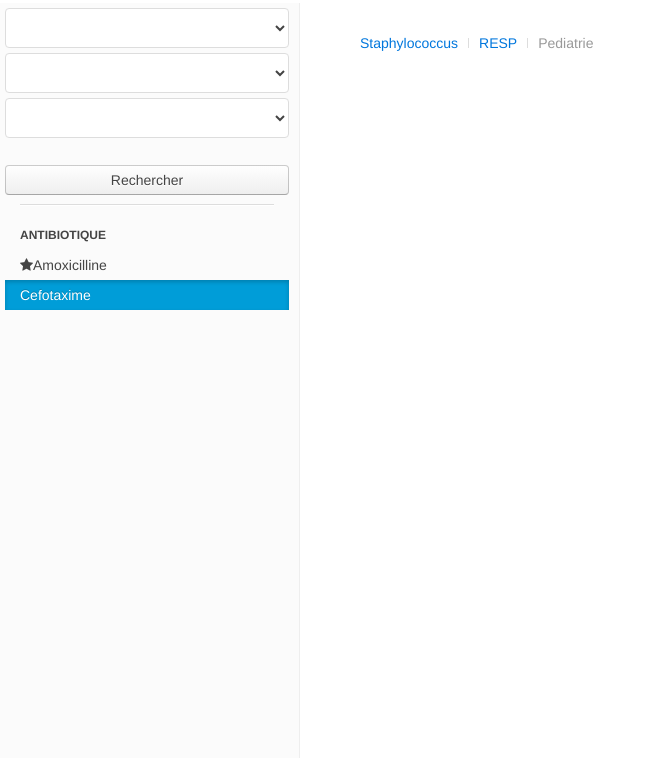
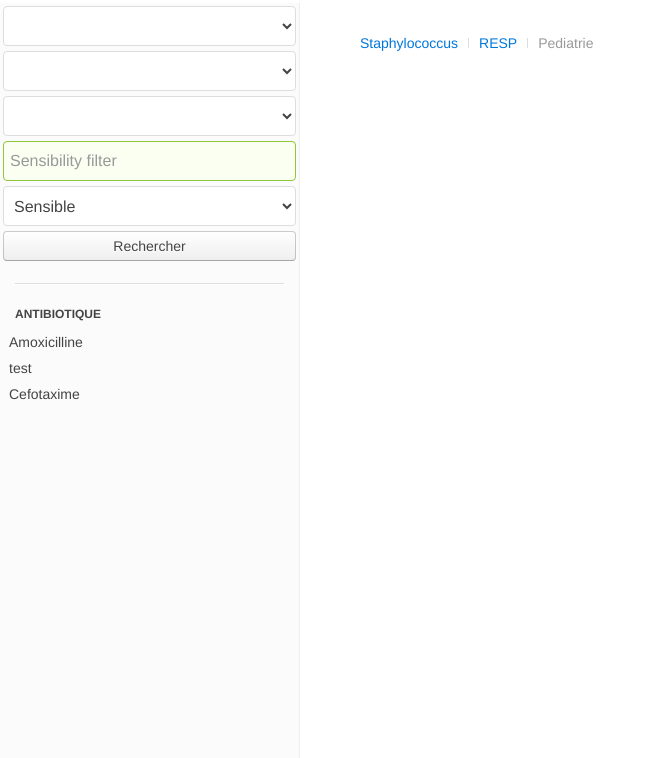
Before and after one commit to dridk/antibiobank, a Django app: page / in a window 1280 px wide. Shown: the part 42-800 px from the top of the page, without its empty margins (0-653 px from the left). Run offline with Django 3.2, Linux system fonts and the light colour scheme; data that the repository does not hold is empty.

Commit message:
fix filtering!!

```diff
--- a/antibiobank/models.py
+++ b/antibiobank/models.py
@@ -36,7 +36,7 @@ class Record(models.Model):
 	date       = models.DateField(null=True)
  	patient    = models.CharField(max_length=10)
 	birthday   = models.DateField(null=True)
-	sensibility= models.ManyToManyField(Antibiotic, through='Resistance')
+
 
 
 # ------------------------------------------------------
@@ -45,3 +45,6 @@ class Resistance(models.Model):
 	record     = models.ForeignKey(Record)
 	antibiotic = models.ForeignKey(Antibiotic)
 	value      = models.CharField(max_length=3)
+
+	class Meta:
+		unique_together = ("record", "antibiotic")
--- a/antibiobank/static/css/page.css
+++ b/antibiobank/static/css/page.css
@@ -29,17 +29,22 @@
 	bottom: 0px;
 	top:45px;
 	border-right: 1px solid #EEEEEE;
-	padding: 5px;
-	padding-right: 10px;
+
 	overflow-y: auto;
 	overflow-x: hidden;
 
 
 }
 
-select {
+
+#searchform {
+	padding: 3px;
+}
+
+#searchform * {
 	width: 100%;
 	margin-bottom: 5px;
+
 }
 
 .main {
@@ -99,3 +104,16 @@ select {
 	top:50%;
 
 }
+
+#atb_list {
+	position:relative;
+}
+
+
+
+li span.uk-badge {
+	float:right;
+	position:relative;
+	top:6px;
+	right: 6px;
+}
--- a/antibiobank/templates/page.html
+++ b/antibiobank/templates/page.html
@@ -44,8 +44,8 @@
 
 
 		<div class="left">
-
-			<form action="#" class="uk-form">
+			<div id="searchform">
+				<form  action="#" class="uk-form">
 
 					<select id="bacteries_input" class="uk-form-large field">
 						<option value="volvo">Volvo</option>
@@ -65,23 +65,46 @@
 
 					</select>
 
+					<input type="text" class="uk-form-success uk-form-large" placeholder="Sensibility filter">
 
-				<img src="static/img/indicator.gif" class="indicator" width="100%" style="visibility:hidden"/> <br/>
+					<select  class="uk-form-large">
+						<option selected="selected">Sensible</option>
+						<option>Intermediaire</option>
+						<option>Resistant</option>
 
+					</select>
 
 					<button id="getButton" class="uk-button  uk-width-1-1"
 					onclick="return false">Rechercher</button>
 
 
 				</form>
+			</div>
 
 
 
-			<ul class="uk-nav uk-nav-side" id="atb_list">
+			<ul class="uk-nav uk-nav-side uk-subnav-pill" id="atb_list">
 				<li class="uk-nav-divider"></li>
 				<li class="uk-nav-header">Antibiotique</li>
-				<li><a href=""><i class="uk-icon-star"></i>Amoxicilline</a></li>
-				<li class="uk-active"><a href="">Cefotaxime</a></li>
+				<li id="amox"><a>Amoxicilline</a></li>
+
+				<li data-uk-dropdown="{mode:'click'}" >
+
+					<a>test</a>
+
+					<!-- This is the dropdown -->
+					<div class="uk-dropdown uk-dropdown-small">
+						<ul class="uk-nav uk-nav-dropdown">
+							<li><a href="">abbb</a></li>
+							<li><a href="">abbb</a></li>
+							<li><a href="">abbb</a></li>
+
+						</ul>
+					</div>
+				</li>
+
+
+				<li id="cefo"><a>Cefotaxime</a></li>
 			</ul>
 
 
@@ -240,6 +263,17 @@ $(document).ready(function(){
 		get_stats()
 	});
 
+
+
+
+	$('#atb_list').on('click','li',function() {
+
+		element =$(this);
+		element.toggleClass("uk-active");
+	});
+
+
+
 	console.debug("salut");
 	$('#overlay').hide();
 
```
Also changed, not shown: scripts/report.py (+28 -26 lines). Lines whose indentation alone changed are shown as unchanged.
